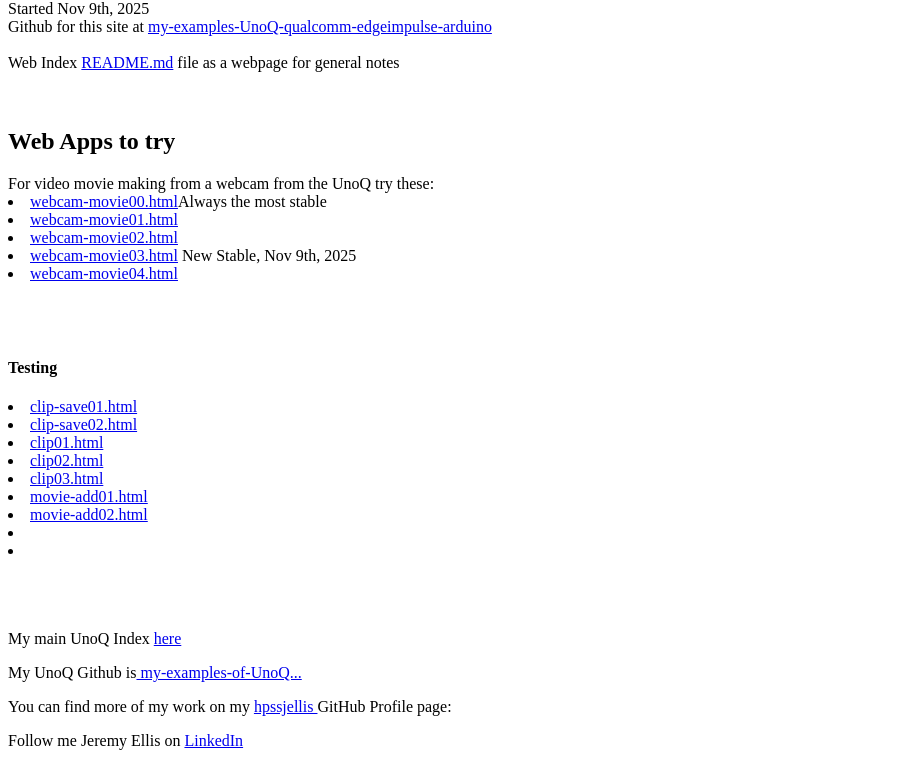
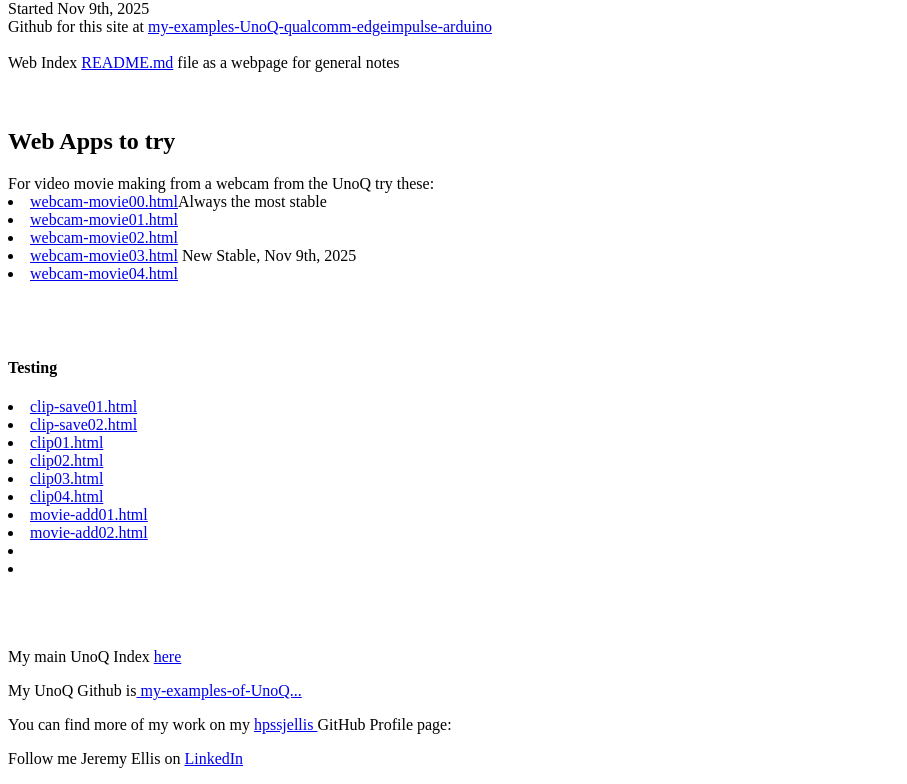
Before and after one commit to hpssjellis/my-examples-UnoQ-qualcomm-edgeimpulse-arduino, a plain HTML site: page public/index.html in a window 1280 px wide. Shown: the part 66-850 px from the top of the page, without its empty margins (0-907 px from the left). Drawn offline with Linux system fonts and the light colour scheme.

Commit message:
Update index.html

```diff
--- a/public/index.html
+++ b/public/index.html
@@ -26,6 +26,7 @@
 <li><a href="clip01.html">clip01.html</a></li>
 <li><a href="clip02.html">clip02.html</a></li>
 <li><a href="clip03.html">clip03.html</a></li>
+<li><a href="clip03.html">clip04.html</a></li>
 <li><a href="movie-add01.html">movie-add01.html</a></li>
 <li><a href="movie-add02.html">movie-add02.html</a></li>
 <li><a href=""></a></li>
```
